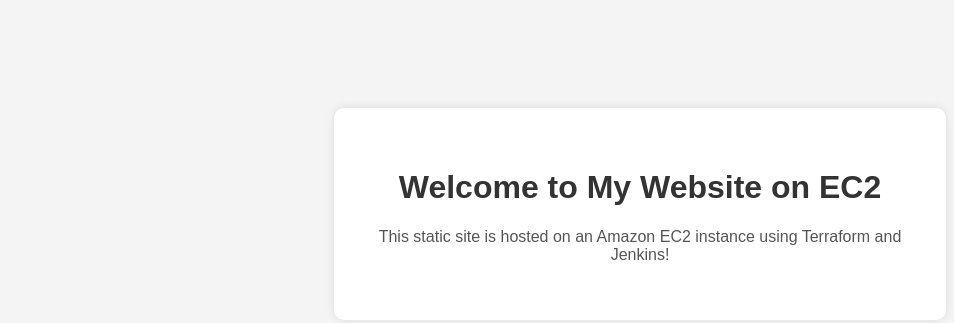
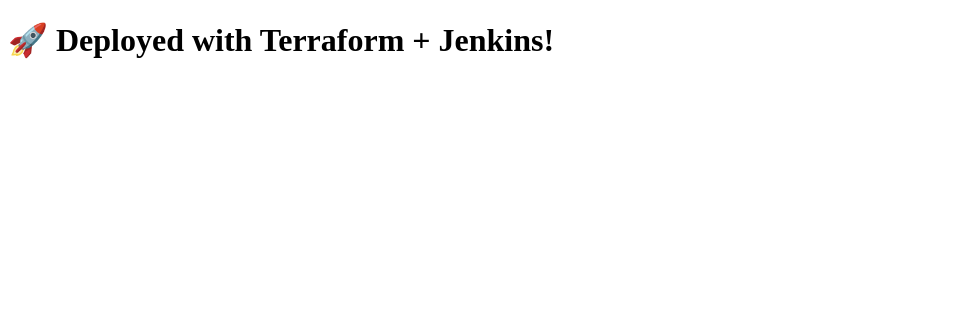
Before and after one commit to karth-ck/demo-1, a plain HTML site: page index.html in a window 1280 px wide. Shown: the whole page, without its empty margins (0-954 px from the left). Drawn offline with Linux system fonts and the light colour scheme.

Commit message:
adede new files-1

```diff
--- a/index.html
+++ b/index.html
@@ -1,36 +1,9 @@
 <!DOCTYPE html>
-<html lang="en">
+<html>
 <head>
-    <meta charset="UTF-8">
-    <meta name="viewport" content="width=device-width, initial-scale=1.0">
-    <title>Welcome to My EC2 Website</title>
-    <style>
-        body {
-            font-family: Arial, sans-serif;
-            background: #f4f4f4;
-            text-align: center;
-            padding: 100px;
-        }
-        h1 {
-            color: #333;
-        }
-        p {
-            color: #555;
-        }
-        .container {
-            background: white;
-            padding: 40px;
-            margin: auto;
-            width: 50%;
-            box-shadow: 0 0 10px rgba(0,0,0,0.1);
-            border-radius: 10px;
-        }
-    </style>
+  <title>Hello from Terraform</title>
 </head>
 <body>
-    <div class="container">
-        <h1>Welcome to My Website on EC2</h1>
-        <p>This static site is hosted on an Amazon EC2 instance using Terraform and Jenkins!</p>
-    </div>
+  <h1>🚀 Deployed with Terraform + Jenkins!</h1>
 </body>
 </html>
```
